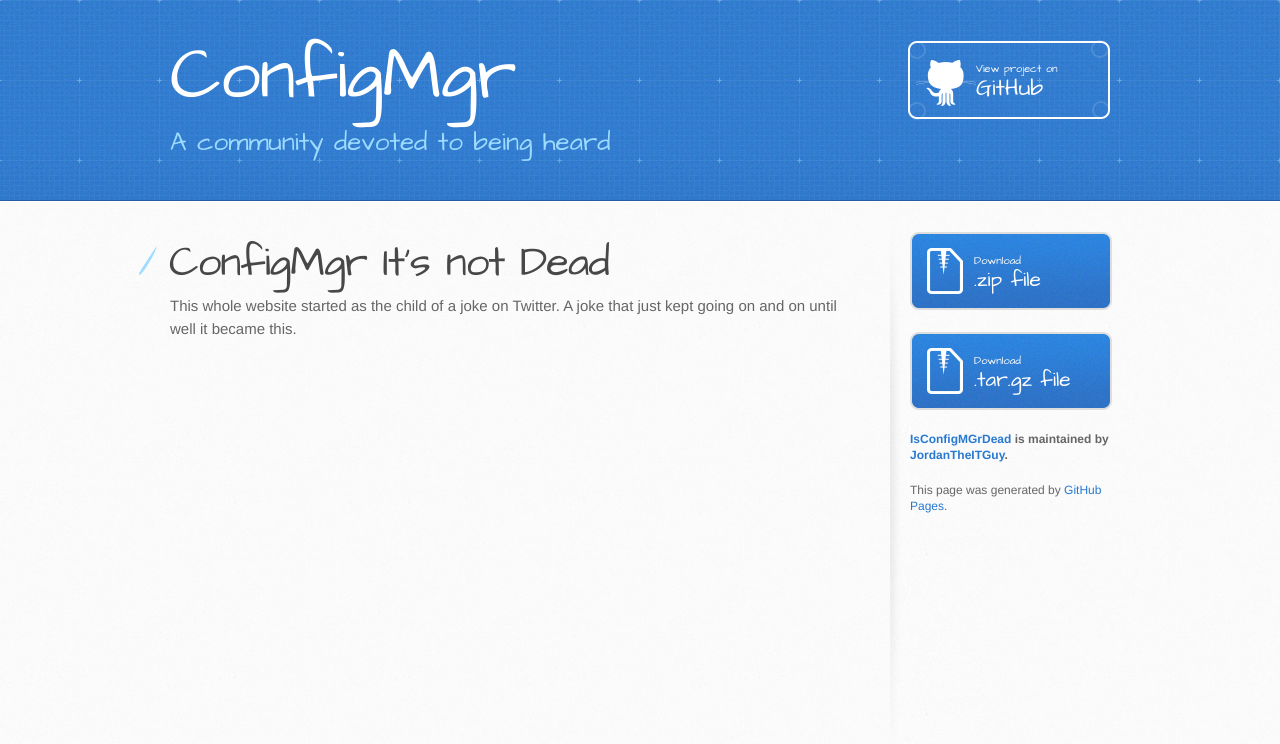
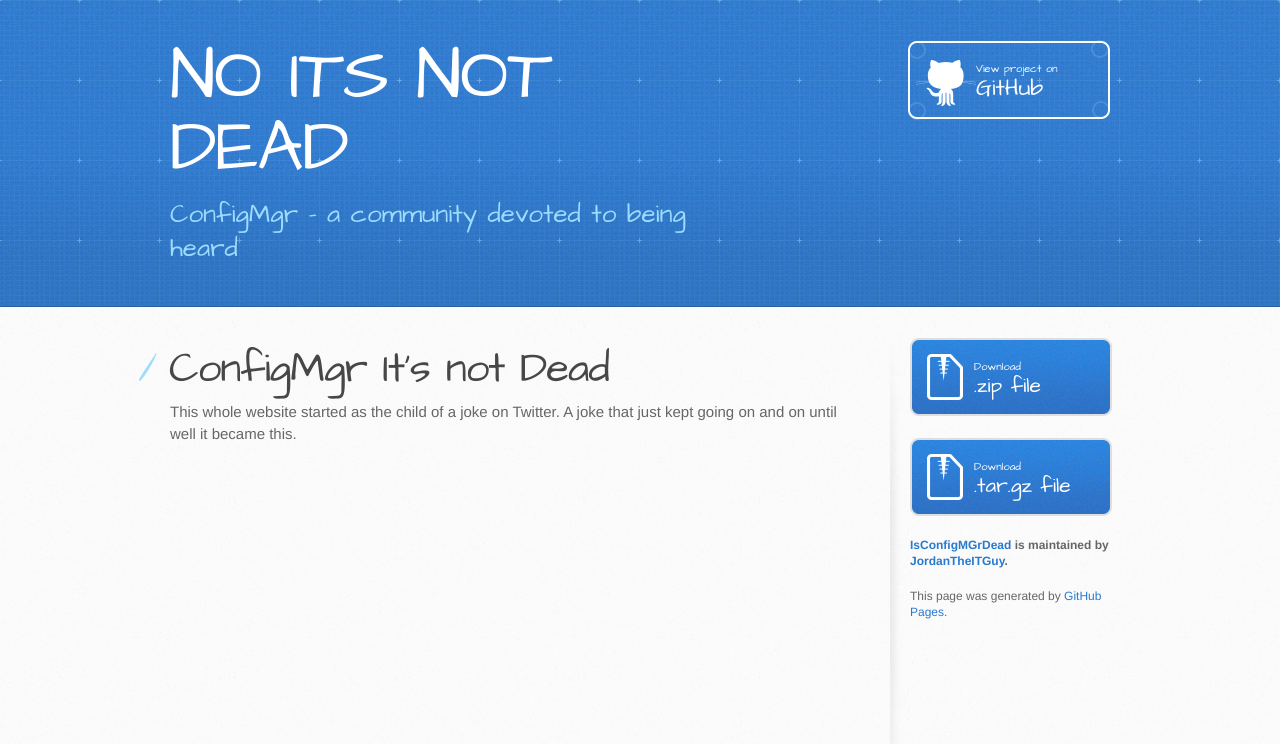
Before and after one commit to JordanTheITGuy/IsConfigMGrDead, a Jekyll site: the page built from index.md, in a window 1280 px wide. Shown: the top 744 px of the page. Built offline with Jekyll 4.4.1, drawn with Linux system fonts in a browser that asks for light colours; our own code applies the rules of GitHub Pages for plain Markdown files.

Commit message:
Update _config.yml

```diff
--- a/_config.yml
+++ b/_config.yml
@@ -1,5 +1,5 @@
-title: ConfigMgr
-description: A community devoted to being heard
+title: NO ITS NOT DEAD
+description: ConfigMgr - a community devoted to being heard
 show_downloads: true
 google_analytics:
 theme: jekyll-theme-architect
```
